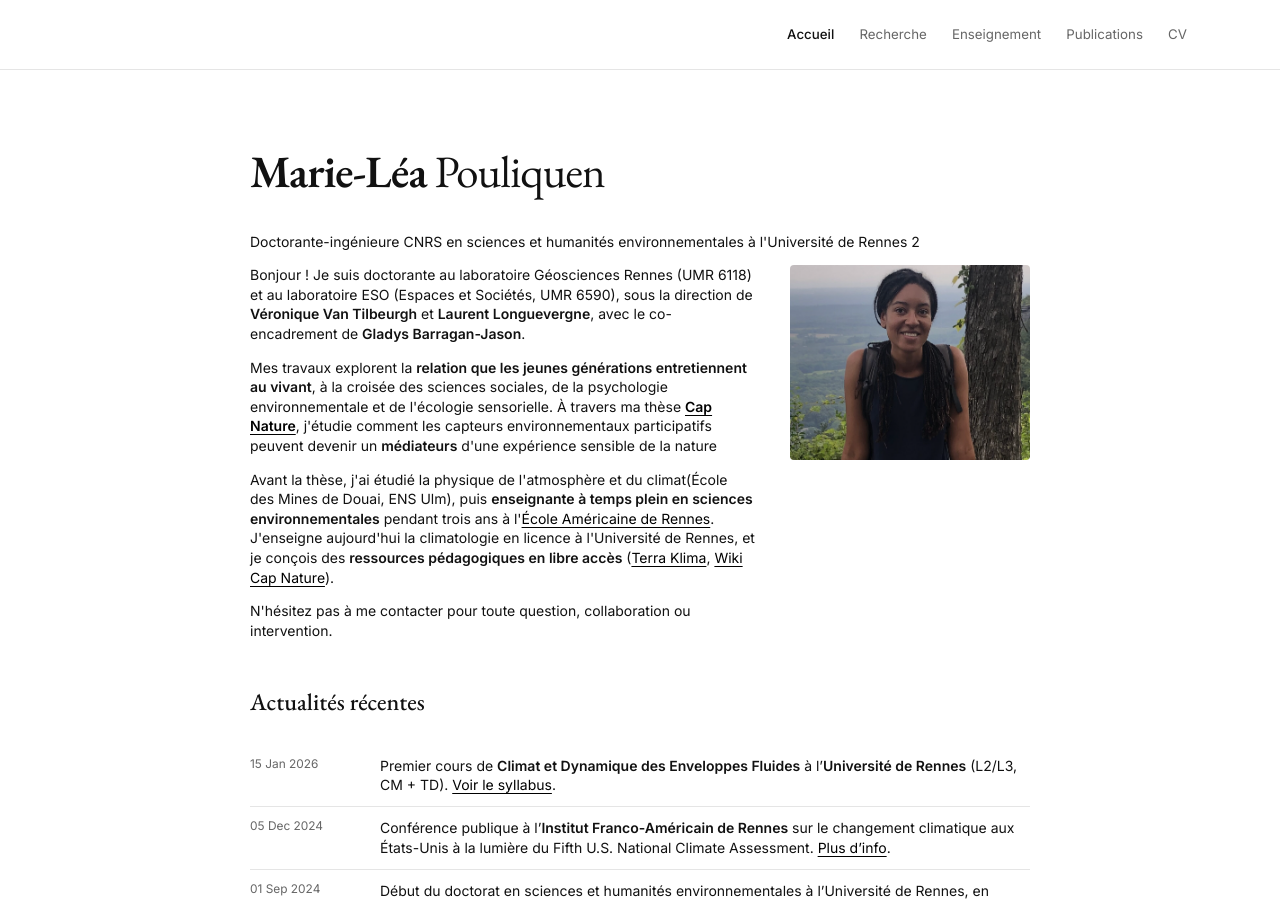
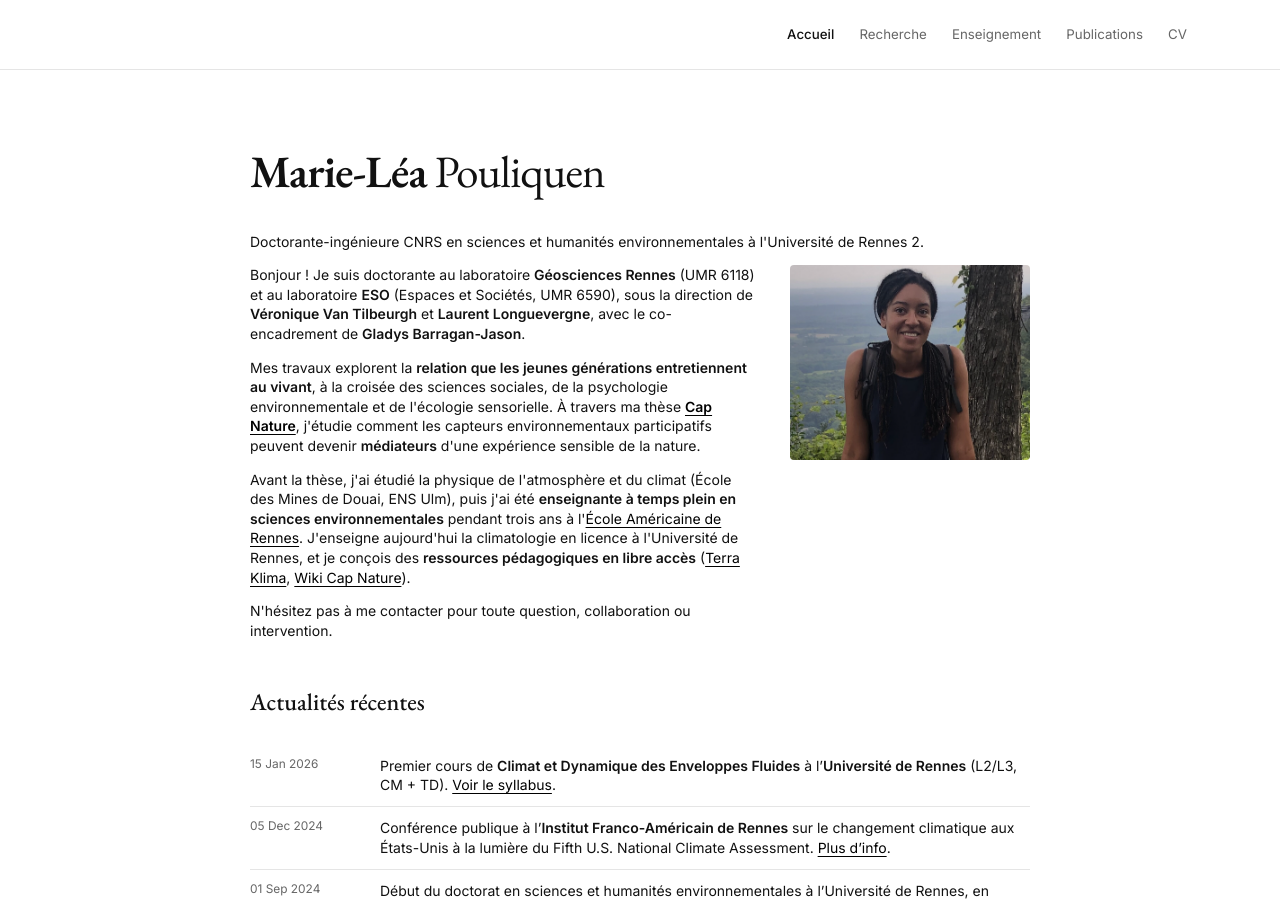
Before and after one commit to marieleapouliquen/marieleapouliquen.github.io, a Jekyll site: the page built from _pages/index.md, in a window 1280 px wide and 900 px high. Built offline with Jekyll 4.4.1, drawn with Linux system fonts in a browser that asks for light colours.

Commit message:
Update index.md

```diff
--- a/_pages/index.md
+++ b/_pages/index.md
@@ -9,15 +9,15 @@ description: Marie-Léa Pouliquen — doctorante
   <h1><strong>Marie-Léa</strong> Pouliquen</h1>
 </header>
 
-<p class="home-tagline">Doctorante-ingénieure CNRS en sciences et humanités environnementales à l'Université de Rennes 2 </p>
+<p class="home-tagline">Doctorante-ingénieure CNRS en sciences et humanités environnementales à l'Université de Rennes 2.</p>
 
-<div class="home-hero">
+<div class="home-hero home-hero-card">
   <div class="home-intro">
-    <p>Bonjour ! Je suis doctorante au laboratoire Géosciences Rennes (UMR 6118) et au laboratoire ESO (Espaces et Sociétés, UMR 6590), sous la direction de <strong>Véronique Van Tilbeurgh</strong> et <strong>Laurent Longuevergne</strong>, avec le co-encadrement de <strong>Gladys Barragan-Jason</strong>.</p>
+    <p>Bonjour ! Je suis doctorante au laboratoire <strong>Géosciences Rennes</strong> (UMR 6118) et au laboratoire <strong>ESO</strong> (Espaces et Sociétés, UMR 6590), sous la direction de <strong>Véronique Van Tilbeurgh</strong> et <strong>Laurent Longuevergne</strong>, avec le co-encadrement de <strong>Gladys Barragan-Jason</strong>.</p>
 
-    <p>Mes travaux explorent la <strong>relation que les jeunes générations entretiennent au vivant</strong>, à la croisée des sciences sociales, de la psychologie environnementale et de l'écologie sensorielle. À travers ma thèse <a href="{{ '/cap-nature/' | relative_url }}"><strong>Cap Nature</strong></a>, j'étudie comment les capteurs environnementaux participatifs peuvent devenir un <strong>médiateurs</strong> d'une expérience sensible de la nature</p>
+    <p>Mes travaux explorent la <strong>relation que les jeunes générations entretiennent au vivant</strong>, à la croisée des sciences sociales, de la psychologie environnementale et de l'écologie sensorielle. À travers ma thèse <a href="{{ '/cap-nature/' | relative_url }}"><strong>Cap Nature</strong></a>, j'étudie comment les capteurs environnementaux participatifs peuvent devenir <strong>médiateurs</strong> d'une expérience sensible de la nature.</p>
 
-    <p>Avant la thèse, j'ai étudié la physique de l'atmosphère et du climat(École des Mines de Douai, ENS Ulm), puis <strong>enseignante à temps plein en sciences environnementales</strong> pendant trois ans à l'<a href="{{ '/sya/' | relative_url }}">École Américaine de Rennes</a>. J'enseigne aujourd'hui la climatologie en licence à l'Université de Rennes, et je conçois des <strong>ressources pédagogiques en libre accès</strong> (<a href="{{ '/terra-klima/' | relative_url }}">Terra Klima</a>, <a href="https://marieleapouliquen.github.io/wiki-cap-nature/">Wiki Cap Nature</a>).</p>
+    <p>Avant la thèse, j'ai étudié la physique de l'atmosphère et du climat (École des Mines de Douai, ENS Ulm), puis j'ai été <strong>enseignante à temps plein en sciences environnementales</strong> pendant trois ans à l'<a href="{{ '/sya/' | relative_url }}">École Américaine de Rennes</a>. J'enseigne aujourd'hui la climatologie en licence à l'Université de Rennes, et je conçois des <strong>ressources pédagogiques en libre accès</strong> (<a href="{{ '/terra-klima/' | relative_url }}">Terra Klima</a>, <a href="https://marieleapouliquen.github.io/wiki-cap-nature/">Wiki Cap Nature</a>).</p>
 
     <p>N'hésitez pas à me contacter pour toute question, collaboration ou intervention.</p>
   </div>
```
